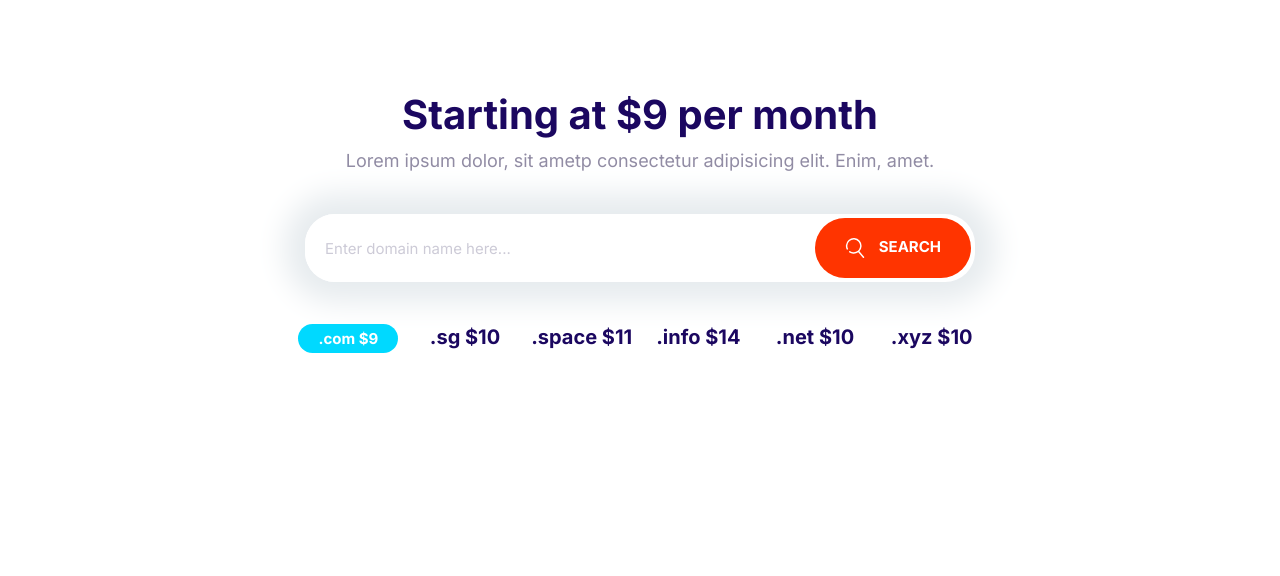
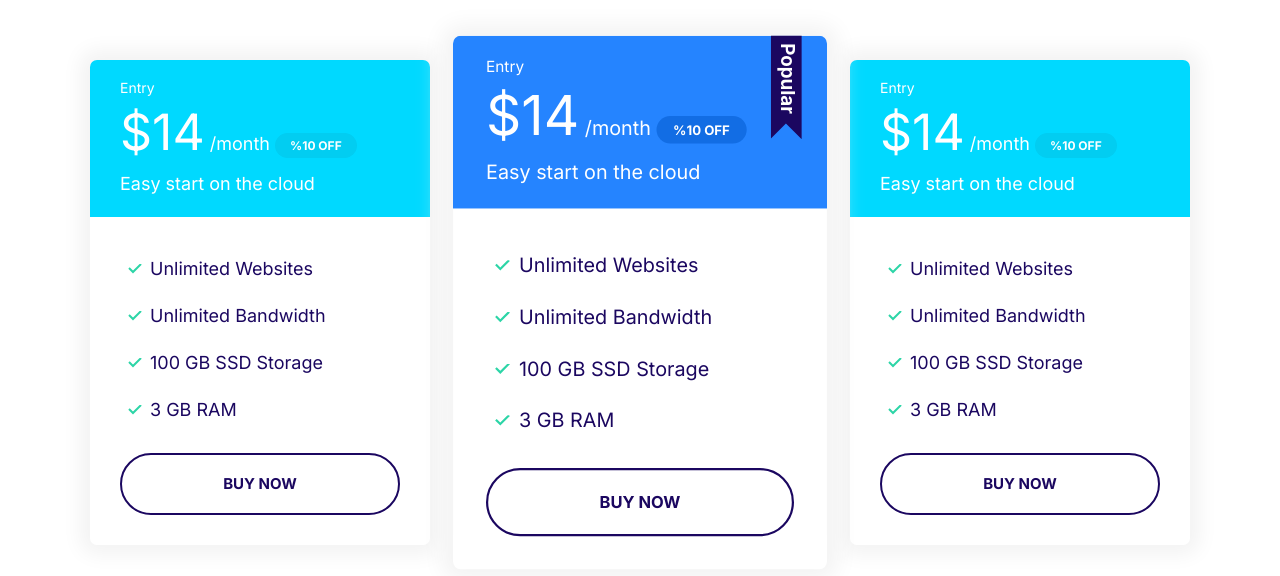
Before and after one commit to Seanpdoyle05/moshify, a plain HTML site: page index.html in a window 1280 px wide. Drawn offline with Linux system fonts and the light colour scheme.

Commit message:
Build a plans block component.

```diff
--- a/css/styles.css
+++ b/css/styles.css
@@ -237,6 +237,12 @@ h3 {
     background: #ec3000;
 }
 
+.btn--headings {
+    background: var(--color-headings);
+    color: #fff;
+}
+
+
 .btn--outline {
     background: #fff;
     color: var(--color-headings);
@@ -322,11 +328,18 @@ h3 {
     color: #fff;
 }
 
+.card--primary .badge--primary {
+    background: #126de4;
+}
+
 .card--secondary .badge--secondary {
     background: #02cdf1;
 }
 
 /* Plans */
+.plan {
+    transition: .2s ease-out;
+}
 .plan__name {
     color: #fff;
     margin: 0;
@@ -356,6 +369,10 @@ h3 {
     margin-bottom: 2rem;
 }
 
+.plan--popular {
+    transform: scale(1.1);
+}
+
 .plan--popular .card__header {
     position: relative;
 }
@@ -367,6 +384,14 @@ h3 {
     position: absolute;
     top: -6px;
     right: 5%;
+}
+
+.plan:hover {
+    transform: scale(1.05);
+}
+
+.plan--popular:hover {
+    transform: scale(1.15);
 }
 
 @media screen and (min-width: 1024px) {
@@ -724,3 +749,13 @@ transform: rotate(0);
         grid-template-columns: repeat(auto-fit, minmax(10rem, 1fr));
     }
 }
+
+/* Plans Block */
+.block-plans .grid {
+    gap: 8rem 4rem;
+}
+
+.block-plans .card {
+    max-width: 500px;
+    margin: 0 auto;
+}
--- a/index.html
+++ b/index.html
@@ -20,35 +20,69 @@
     <link rel="stylesheet" href="css/styles.css" />
   </head>
   <body>
-    <section class="block container block-domain">
-      <header class="block__header">
-        <h2>Starting at $9 per month</h2>
-        <p>
-          Lorem ipsum dolor, sit ametp consectetur adipisicing elit. Enim, amet.
-        </p>
-      </header>
-      <div class="input-group">
-          </svg>
-        </span>
-        <input
-          type="text"
-          class="input"
-          placeholder="Enter domain name here..."
-        />
-        <button class="btn btn--accent">
-          <svg class="icon icon--white">
-            <use xlink:href="images/sprite.svg#search"></use>
-          </svg>
-          Search</button>
+    <section class="block container block-plans">
+      <div class="grid grid--1x3">
+        <div class="plan">
+          <div class="card card--secondary">
+            <header class="card__header">
+              <h3 class="plan__name">Entry</h3>
+              <span class="plan__price">$14</span>
+              <span class="plan__billing-cycle">/month</span>
+              <span class="badge badge--secondary badge--small">%10 OFF</span>
+              <span class="plan__desription">Easy start on the cloud</span>
+            </header>
+            <div class="card__body">
+              <ul class="list list--tick">
+                <li class="list__item">Unlimited Websites</li>
+                <li class="list__item">Unlimited Bandwidth</li>
+                <li class="list__item">100 GB SSD Storage</li>
+                <li class="list__item">3 GB RAM</li>
+              </ul>
+              <button class="btn btn--outline btn--block">Buy Now</button>
+            </div>
+          </div>
+        </div>
+        <div class="plan plan--popular">
+          <div class="card card--primary">
+            <header class="card__header">
+              <h3 class="plan__name">Entry</h3>
+              <span class="plan__price">$14</span>
+              <span class="plan__billing-cycle">/month</span>
+              <span class="badge badge--primary badge--small">%10 OFF</span>
+              <span class="plan__desription">Easy start on the cloud</span>
+            </header>
+            <div class="card__body">
+              <ul class="list list--tick">
+                <li class="list__item">Unlimited Websites</li>
+                <li class="list__item">Unlimited Bandwidth</li>
+                <li class="list__item">100 GB SSD Storage</li>
+                <li class="list__item">3 GB RAM</li>
+              </ul>
+              <button class="btn btn--outline btn--block">Buy Now</button>
+            </div>
+          </div>
+        </div>
+        <div class="plan">
+          <div class="card card--secondary">
+            <header class="card__header">
+              <h3 class="plan__name">Entry</h3>
+              <span class="plan__price">$14</span>
+              <span class="plan__billing-cycle">/month</span>
+              <span class="badge badge--secondary badge--small">%10 OFF</span>
+              <span class="plan__desription">Easy start on the cloud</span>
+            </header>
+            <div class="card__body">
+              <ul class="list list--tick">
+                <li class="list__item">Unlimited Websites</li>
+                <li class="list__item">Unlimited Bandwidth</li>
+                <li class="list__item">100 GB SSD Storage</li>
+                <li class="list__item">3 GB RAM</li>
+              </ul>
+              <button class="btn btn--outline btn--block">Buy Now</button>
+            </div>
+          </div>
+        </div>
       </div>
-      <ul class="list block-domain__prices">
-        <li><span class="badge badge--secondary">.com $9</span></li>
-        <li>.sg $10</li>
-        <li>.space $11</li>
-        <li>.info $14</li>
-        <li>.net $10</li>
-        <li>.xyz $10</li>
-      </ul>
     </section>
     <script src="js/main.js"></script>
   </body>
```
Also changed, not shown: components/plans block.html (added, +65 -0 lines), components/plans.html (+2 -4 lines).
